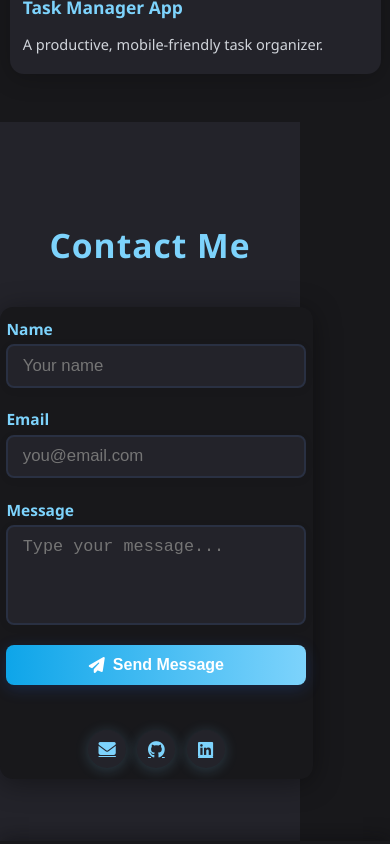
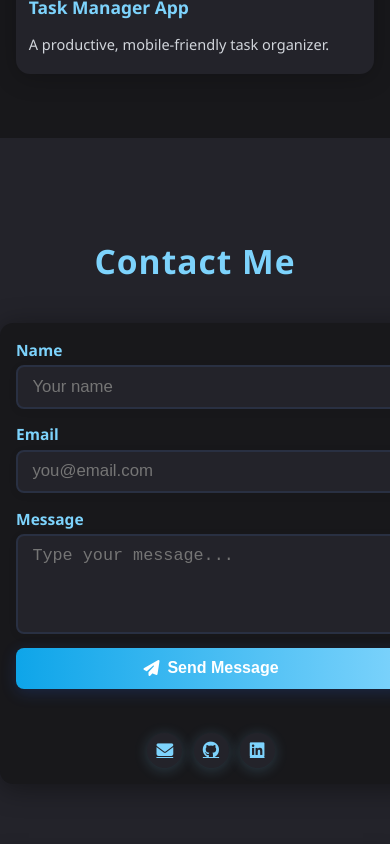
Before and after one commit to zubair3ghost/portfolio, a Vue app: page / in a window 390 px wide. Shown: the part 1720-2564 px from the top of the page. Built offline with nearby package versions, Linux system fonts and the light colour scheme.

Commit message:
some design changes done

```diff
--- a/src/components/ContactSection.vue
+++ b/src/components/ContactSection.vue
@@ -212,12 +212,13 @@ export default {
   to { opacity: 1; transform: none;}
 }
 
-
 .contact-form {
+  width: 100%;
+  max-width: 400px;
+  margin: 0 auto;
   display: flex;
   flex-direction: column;
   gap: 1.12rem;
-  width: 100%;
 }
 .input-group {
   display: flex;
@@ -379,31 +380,44 @@ textarea.invalid {
   color: #18181b;
   transform: scale(1.13) rotate(-6deg);
 }
+
+/* Tablet and below: more compact padding */
 @media (max-width: 700px) {
   .contact-card {
     padding: 1.4rem 1rem 1.1rem 1rem;
+    width: 100%;
     /* max-width: 99vw; */
-    width: 100%;
+  }
+  .contact-form {
+    max-width: 100%;
+    padding: 0;
   }
 }
-@media (max-width: 430px) {
+
+/* Mobile: smaller padding and icons */
+@media (max-width: 500px) {
   .contact-card {
-    padding: 0.7rem 0.4rem 0.7rem 0.4rem;
+    padding: 1rem;
     border-radius: 13px;
-    /* max-width: 300px; */
     width: 100%;
-
+    /* max-width: 100vw; */
   }
-  .contact-section{
-    max-width: 300px;
+  .contact-form {
+    max-width: 100%;
+    padding: 1;
+    gap: 0.75rem;
   }
   .contact-links {
     gap: 0.7rem;
   }
   .icon-link {
-    width: 38px;
-    height: 38px;
-    font-size: 1.08rem;
+    width: 35px;
+    height: 35px;
+    font-size: 1.05rem;
+  }
+  .success-message {
+    font-size: 1rem;
+    gap: 0.8rem;
   }
 }
 </style>
--- a/src/components/ProjectsSection.vue
+++ b/src/components/ProjectsSection.vue
@@ -104,7 +104,7 @@ export default {
 <style scoped>
 .projects-section {
   background: #18181b;
-  padding: 4rem 0 3rem 0;
+  padding:4rem 1rem;
 }
 .section-title {
   text-align: center;
```
